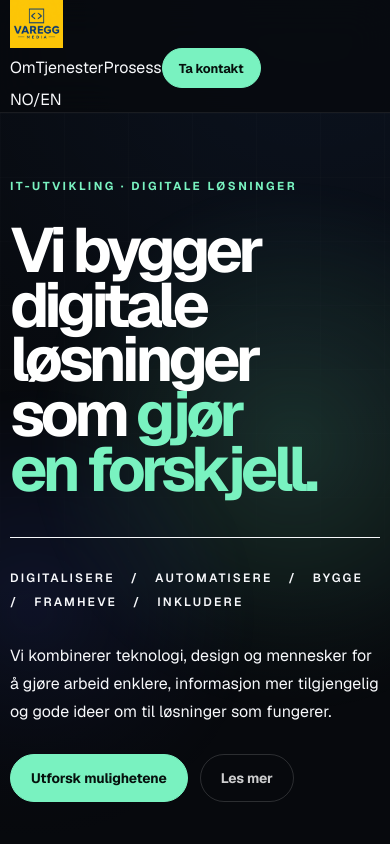
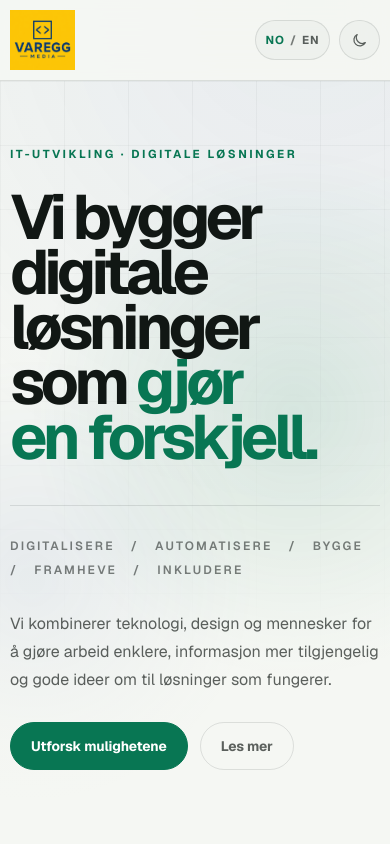
Before and after one commit to PMariusf/digital-utvikling, a Next.js app: page / in a window 390 px wide. Shown: the top 844 px of the page. Built offline with nearby package versions, Linux system fonts and the light colour scheme.

Commit message:
Add light theme and responsive header styles

```diff
--- a/src/app/globals.css
+++ b/src/app/globals.css
@@ -1,9 +1,42 @@
 @import "tailwindcss";
 
-:root {
+:root,
+:root[data-theme="dark"] {
   --background: #07090d;
   --foreground: #f7f8fb;
+  --surface: #0a0d12;
+  --surface-hover: #0d1117;
+  --section-tint: rgba(255, 255, 255, 0.025);
+  --header: rgba(7, 9, 13, 0.82);
+  --border: rgba(255, 255, 255, 0.1);
+  --muted: rgba(255, 255, 255, 0.5);
+  --muted-strong: rgba(255, 255, 255, 0.66);
   --accent: #79f2c0;
+  --accent-hover: #a6f8d8;
+  --button-text: #06110d;
+  --grid-line: rgba(255, 255, 255, 0.045);
+  --accent-glow: rgba(121, 242, 192, 0.16);
+  --blue-glow: rgba(70, 96, 255, 0.12);
+  --selection-text: #07110d;
+}
+
+:root[data-theme="light"] {
+  --background: #f5f7f3;
+  --foreground: #111714;
+  --surface: #ffffff;
+  --surface-hover: #eef2ed;
+  --section-tint: rgba(12, 40, 28, 0.025);
+  --header: rgba(245, 247, 243, 0.88);
+  --border: rgba(17, 23, 20, 0.11);
+  --muted: rgba(17, 23, 20, 0.54);
+  --muted-strong: rgba(17, 23, 20, 0.68);
+  --accent: #087653;
+  --accent-hover: #075f44;
+  --button-text: #ffffff;
+  --grid-line: rgba(17, 23, 20, 0.055);
+  --accent-glow: rgba(8, 118, 83, 0.12);
+  --blue-glow: rgba(59, 92, 180, 0.08);
+  --selection-text: #ffffff;
 }
 
 @theme inline {
@@ -28,19 +61,32 @@ body {
   min-height: 100vh;
   overflow-x: hidden;
   background:
-    radial-gradient(circle at 80% 0%, rgba(62, 135, 255, 0.08), transparent 32rem),
+    radial-gradient(circle at 80% 0%, var(--blue-glow), transparent 32rem),
     var(--background);
   color: var(--foreground);
   font-family: var(--font-geist-sans), Arial, Helvetica, sans-serif;
+  transition:
+    background-color 220ms ease,
+    color 220ms ease;
+}
+
+button {
+  font: inherit;
 }
 
 ::selection {
   background: var(--accent);
-  color: #07110d;
+  color: var(--selection-text);
 }
 
 a {
+  color: inherit;
   text-decoration: none;
+}
+
+.skip-link {
+  background: var(--foreground);
+  color: var(--background);
 }
 
 .site-container {
@@ -52,28 +98,96 @@ a {
   position: sticky;
   top: 0;
   z-index: 50;
-  border-bottom: 1px solid rgba(255, 255, 255, 0.08);
-  background: rgba(7, 9, 13, 0.78);
+  border-bottom: 1px solid var(--border);
+  background: var(--header);
   backdrop-filter: blur(18px);
 }
 
-.brand {
-  display: inline-flex;
+.header-inner {
+  display: grid;
+  min-height: 6rem;
+  grid-template-columns: 1fr auto 1fr;
   align-items: center;
-  gap: 0.8rem;
-  color: white;
-  font-size: 0.8rem;
-  font-weight: 750;
-  line-height: 1;
-  letter-spacing: 0.18em;
+  gap: 2rem;
 }
 
-.brand-mark {
-  width: 0.72rem;
-  height: 1.8rem;
+.brand-logo {
+  position: relative;
+  display: block;
+  width: 6rem;
+  height: 4.6rem;
+  flex-shrink: 0;
+}
+
+.main-nav {
+  display: flex;
+  align-items: center;
+  gap: 2rem;
+  color: var(--muted-strong);
+  font-size: 0.875rem;
+}
+
+.header-controls {
+  display: flex;
+  align-items: center;
+  justify-self: end;
+  gap: 0.55rem;
+}
+
+.utility-button {
+  display: inline-flex;
+  min-height: 2.55rem;
+  align-items: center;
+  justify-content: center;
+  border: 1px solid var(--border);
   border-radius: 999px;
-  background: var(--accent);
-  box-shadow: 0 0 2rem rgba(121, 242, 192, 0.5);
+  background: var(--section-tint);
+  color: var(--muted-strong);
+  cursor: pointer;
+  transition:
+    border-color 180ms ease,
+    background 180ms ease,
+    color 180ms ease,
+    transform 180ms ease;
+}
+
+.utility-button:hover,
+.utility-button:focus-visible {
+  border-color: color-mix(in srgb, var(--accent) 55%, var(--border));
+  background: var(--surface);
+  color: var(--foreground);
+  transform: translateY(-1px);
+}
+
+.language-toggle {
+  gap: 0.32rem;
+  padding-inline: 0.78rem;
+  font-size: 0.72rem;
+  font-weight: 650;
+  letter-spacing: 0.08em;
+}
+
+.language-toggle .is-active {
+  color: var(--accent);
+}
+
+.toggle-divider {
+  color: var(--muted);
+}
+
+.theme-toggle {
+  width: 2.55rem;
+  padding: 0;
+}
+
+.theme-toggle svg {
+  width: 1.05rem;
+  height: 1.05rem;
+  fill: none;
+  stroke: currentColor;
+  stroke-linecap: round;
+  stroke-linejoin: round;
+  stroke-width: 1.8;
 }
 
 .nav-link {
@@ -83,7 +197,7 @@ a {
 
 .nav-link:hover,
 .nav-link:focus-visible {
-  color: white;
+  color: var(--foreground);
 }
 
 .nav-link::after {
@@ -114,7 +228,7 @@ a {
   border-radius: 999px;
   background: var(--accent);
   padding: 0.8rem 1.25rem;
-  color: #06110d;
+  color: var(--button-text);
   font-size: 0.86rem;
   font-weight: 700;
   letter-spacing: -0.01em;
@@ -128,8 +242,9 @@ a {
 .button:hover,
 .button:focus-visible {
   transform: translateY(-2px);
-  background: #a6f8d8;
-  border-color: #a6f8d8;
+  border-color: var(--accent-hover);
+  background: var(--accent-hover);
+  color: var(--button-text);
 }
 
 .button-small {
@@ -139,16 +254,16 @@ a {
 }
 
 .button-secondary {
-  border-color: rgba(255, 255, 255, 0.15);
+  border-color: var(--border);
   background: transparent;
-  color: rgba(255, 255, 255, 0.8);
+  color: var(--muted-strong);
 }
 
 .button-secondary:hover,
 .button-secondary:focus-visible {
-  border-color: rgba(255, 255, 255, 0.3);
-  background: rgba(255, 255, 255, 0.06);
-  color: white;
+  border-color: color-mix(in srgb, var(--foreground) 28%, transparent);
+  background: var(--section-tint);
+  color: var(--foreground);
 }
 
 .hero {
@@ -161,10 +276,10 @@ a {
   position: absolute;
   inset: 0;
   z-index: -3;
-  opacity: 0.32;
+  opacity: 0.72;
   background-image:
-    linear-gradient(rgba(255, 255, 255, 0.045) 1px, transparent 1px),
-    linear-gradient(90deg, rgba(255, 255, 255, 0.045) 1px, transparent 1px);
+    linear-gradient(var(--grid-line) 1px, transparent 1px),
+    linear-gradient(90deg, var(--grid-line) 1px, transparent 1px);
   background-size: 64px 64px;
   mask-image: linear-gradient(to bottom, black, transparent 85%);
 }
@@ -192,7 +307,7 @@ a {
   right: -11rem;
   width: 34rem;
   height: 34rem;
-  background: radial-gradient(circle, rgba(121, 242, 192, 0.16), transparent 68%);
+  background: radial-gradient(circle, var(--accent-glow), transparent 68%);
 }
 
 .hero-glow-two {
@@ -200,7 +315,7 @@ a {
   left: -12rem;
   width: 28rem;
   height: 28rem;
-  background: radial-gradient(circle, rgba(70, 96, 255, 0.12), transparent 70%);
+  background: radial-gradient(circle, var(--blue-glow), transparent 70%);
 }
 
 .hero-title {
@@ -209,7 +324,23 @@ a {
   font-weight: 650;
   line-height: 0.88;
   letter-spacing: -0.07em;
-  color: white;
+  color: var(--foreground);
+}
+
+.hero-bottom,
+.pillar-list,
+.services-section,
+.card-grid,
+.site-footer {
+  border-color: var(--border);
+}
+
+.keyword-list {
+  color: var(--muted);
+}
+
+.lead-copy {
+  color: var(--muted-strong);
 }
 
 .text-accent {
@@ -218,7 +349,7 @@ a {
 
 .section {
   padding-block: clamp(6rem, 10vw, 10rem);
-  scroll-margin-top: 5rem;
+  scroll-margin-top: 6rem;
 }
 
 .section-kicker {
@@ -241,12 +372,12 @@ a {
   font-weight: 600;
   line-height: 0.98;
   letter-spacing: -0.055em;
-  color: white;
+  color: var(--foreground);
 }
 
 .section-copy {
   max-width: 48rem;
-  color: rgba(255, 255, 255, 0.56);
+  color: var(--muted-strong);
   font-size: clamp(1rem, 1.4vw, 1.2rem);
   line-height: 1.8;
 }
@@ -257,12 +388,12 @@ a {
   gap: 2rem;
   align-items: center;
   min-height: 9rem;
-  border-bottom: 1px solid rgba(255, 255, 255, 0.1);
+  border-bottom: 1px solid var(--border);
   transition: background 180ms ease;
 }
 
 .pillar-row:hover {
-  background: rgba(255, 255, 255, 0.02);
+  background: var(--section-tint);
 }
 
 .pillar-number {
@@ -275,33 +406,44 @@ a {
   font-size: clamp(1.8rem, 3vw, 3.25rem);
   font-weight: 550;
   letter-spacing: -0.04em;
-  color: white;
+  color: var(--foreground);
 }
 
 .pillar-copy {
   max-width: 42rem;
-  color: rgba(255, 255, 255, 0.5);
+  color: var(--muted);
   font-size: 0.95rem;
   line-height: 1.7;
 }
 
 .pillar-arrow {
-  color: rgba(255, 255, 255, 0.28);
+  color: var(--muted);
   font-size: 1.5rem;
+  opacity: 0.58;
   transition:
     color 180ms ease,
+    opacity 180ms ease,
     transform 180ms ease;
 }
 
 .pillar-row:hover .pillar-arrow {
   transform: translate(0.2rem, -0.2rem);
   color: var(--accent);
+  opacity: 1;
+}
+
+.services-section {
+  background: var(--section-tint);
+}
+
+.card-grid {
+  background: var(--border);
 }
 
 .service-card,
 .process-card {
   min-height: 14rem;
-  background: #0a0d12;
+  background: var(--surface);
   padding: 1.5rem;
   transition:
     background 180ms ease,
@@ -310,7 +452,15 @@ a {
 
 .service-card:hover,
 .process-card:hover {
-  background: #0d1117;
+  background: var(--surface-hover);
+}
+
+.card-title {
+  color: var(--foreground);
+}
+
+.card-copy {
+  color: var(--muted);
 }
 
 .process-number {
@@ -319,7 +469,7 @@ a {
   height: 2.5rem;
   align-items: center;
   justify-content: center;
-  border: 1px solid rgba(255, 255, 255, 0.12);
+  border: 1px solid var(--border);
   border-radius: 999px;
   color: var(--accent);
   font-family: var(--font-geist-mono), monospace;
@@ -329,9 +479,9 @@ a {
 .cta-section {
   position: relative;
   overflow: hidden;
-  border-top: 1px solid rgba(255, 255, 255, 0.1);
+  border-top: 1px solid var(--border);
   padding-block: clamp(7rem, 12vw, 12rem);
-  scroll-margin-top: 5rem;
+  scroll-margin-top: 6rem;
 }
 
 .cta-section::before {
@@ -342,11 +492,31 @@ a {
   width: 42rem;
   height: 42rem;
   border-radius: 999px;
-  background: radial-gradient(circle, rgba(121, 242, 192, 0.13), transparent 68%);
+  background: radial-gradient(circle, var(--accent-glow), transparent 68%);
   pointer-events: none;
 }
 
+.cta-title {
+  color: var(--foreground);
+}
+
+.cta-copy {
+  color: var(--muted);
+}
+
+.site-footer {
+  color: var(--muted);
+}
+
 @media (max-width: 900px) {
+  .header-inner {
+    grid-template-columns: auto 1fr;
+  }
+
+  .main-nav {
+    display: none;
+  }
+
   .pillar-row {
     grid-template-columns: 2.5rem 1fr auto;
     gap: 1rem;
@@ -362,6 +532,20 @@ a {
 @media (max-width: 640px) {
   .site-container {
     width: min(100% - 1.25rem, 1440px);
+  }
+
+  .header-inner {
+    min-height: 5rem;
+    gap: 1rem;
+  }
+
+  .brand-logo {
+    width: 4.5rem;
+    height: 3.7rem;
+  }
+
+  .language-toggle {
+    padding-inline: 0.62rem;
   }
 
   .hero-title {
@@ -397,12 +581,3 @@ a {
     animation-iteration-count: 1 !important;
   }
 }
-
-
-.brand-logo {
-  position: relative;
-  display: block;
-  width: 11.25rem;
-  height: 3rem;
-  flex-shrink: 0;
-}
```
